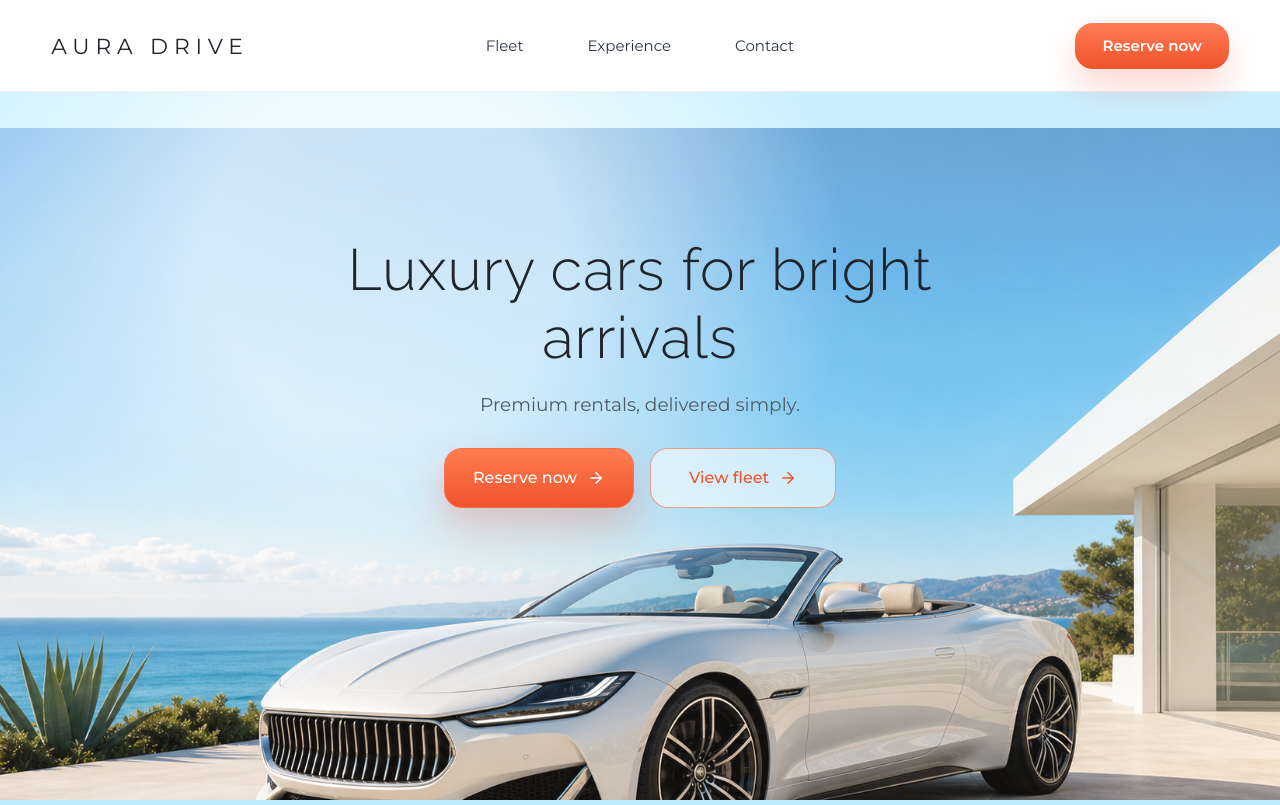
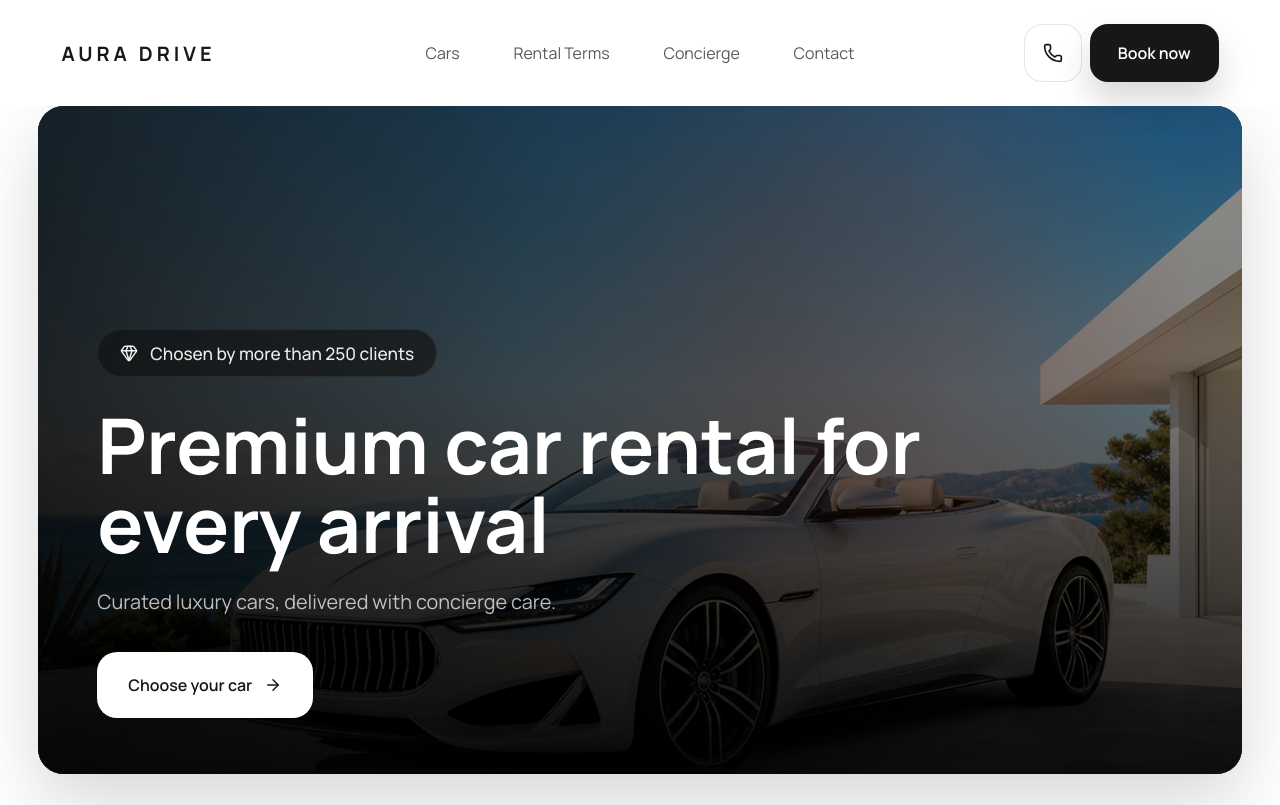
Before and after one commit to bamideleadesola-droid/aura-drive-luxury-rentals, a React (Vite) app: page / in a window 1280 px wide. Built offline with nearby package versions, Linux system fonts and the light colour scheme.

Commit message:
Restyle hero with cinematic framed layout

```diff
--- a/src/App.tsx
+++ b/src/App.tsx
@@ -1,5 +1,5 @@
 import { useState } from "react";
-import { ArrowRight, Menu, X } from "lucide-react";
+import { ArrowRight, Gem, Menu, Phone, X } from "lucide-react";
 
 function App() {
   const [menuOpen, setMenuOpen] = useState(false);
@@ -12,14 +12,20 @@ function App() {
         </a>
 
         <nav className="nav__links" aria-label="Primary">
-          <a href="#reserve">Fleet</a>
-          <a href="#reserve">Experience</a>
+          <a href="#reserve">Cars</a>
+          <a href="#reserve">Rental Terms</a>
+          <a href="#reserve">Concierge</a>
           <a href="mailto:hello@auradrive.example">Contact</a>
         </nav>
 
-        <a className="nav__cta" href="#reserve">
-          Reserve now
-        </a>
+        <div className="nav__actions">
+          <a className="nav__icon" href="mailto:hello@auradrive.example" aria-label="Contact AURA DRIVE">
+            <Phone aria-hidden="true" size={20} />
+          </a>
+          <a className="nav__cta" href="#reserve">
+            Book now
+          </a>
+        </div>
 
         <button
           className="nav__menu"
@@ -33,10 +39,13 @@ function App() {
 
         <nav className={`nav__mobile ${menuOpen ? "nav__mobile--open" : ""}`} aria-label="Mobile">
           <a href="#reserve" onClick={() => setMenuOpen(false)}>
-            Fleet
+            Cars
           </a>
           <a href="#reserve" onClick={() => setMenuOpen(false)}>
-            Experience
+            Rental Terms
+          </a>
+          <a href="#reserve" onClick={() => setMenuOpen(false)}>
+            Concierge
           </a>
           <a href="mailto:hello@auradrive.example" onClick={() => setMenuOpen(false)}>
             Contact
@@ -53,16 +62,17 @@ function App() {
         <div className="hero__wash" />
 
         <div className="hero__content">
-          <h1>Luxury cars for bright arrivals</h1>
-          <p>Premium rentals, delivered simply.</p>
+          <div className="hero__proof">
+            <Gem aria-hidden="true" size={18} />
+            Chosen by more than 250 clients
+          </div>
+
+          <h1>Premium car rental for every arrival</h1>
+          <p>Curated luxury cars, delivered with concierge care.</p>
 
           <div className="hero__actions" aria-label="Hero actions">
             <a className="button button--primary" id="reserve" href="mailto:hello@auradrive.example">
-              Reserve now
-              <ArrowRight aria-hidden="true" size={18} />
-            </a>
-            <a className="button button--secondary" href="mailto:hello@auradrive.example">
-              View fleet
+              Choose your car
               <ArrowRight aria-hidden="true" size={18} />
             </a>
           </div>
--- a/src/styles.css
+++ b/src/styles.css
@@ -1,16 +1,14 @@
-@import url("https://fonts.googleapis.com/css2?family=Montserrat:wght@400;500;600&family=Raleway:wght@300;400;500&display=swap");
+@import url("https://fonts.googleapis.com/css2?family=Manrope:wght@400;500;600;700&display=swap");
 
 :root {
-  font-family: "Montserrat", system-ui, -apple-system, BlinkMacSystemFont, "Segoe UI", sans-serif;
-  color: #20242b;
-  background: #bcecff;
-  --ink: #20242b;
-  --muted: #4e5b67;
-  --line: rgba(32, 36, 43, 0.14);
-  --orange: #ff6b38;
-  --orange-deep: #f0522b;
-  --sky: #a9e7ff;
-  --shadow: 0 22px 44px rgba(231, 91, 50, 0.23);
+  font-family: "Manrope", system-ui, -apple-system, BlinkMacSystemFont, "Segoe UI", sans-serif;
+  color: #171717;
+  background: #ffffff;
+  --ink: #171717;
+  --muted: #5d5d5d;
+  --line: rgba(23, 23, 23, 0.11);
+  --cream: #f7f3ed;
+  --shadow: 0 28px 70px rgba(0, 0, 0, 0.16);
 }
 
 * {
@@ -24,7 +22,7 @@ html {
 body {
   margin: 0;
   min-width: 320px;
-  background: #f7fbff;
+  background: #ffffff;
 }
 
 a {
@@ -45,34 +43,31 @@ button {
 .nav {
   position: relative;
   z-index: 5;
-  min-height: 92px;
-  padding: 0 clamp(24px, 4vw, 56px);
+  min-height: 106px;
+  padding: 0 clamp(26px, 4.8vw, 78px);
   display: grid;
   grid-template-columns: 1fr auto 1fr;
   align-items: center;
-  gap: 28px;
+  gap: clamp(24px, 4vw, 56px);
   color: var(--ink);
-  background: rgba(255, 255, 255, 0.96);
-  border-bottom: 1px solid rgba(23, 27, 32, 0.06);
-  backdrop-filter: blur(20px);
+  background: #ffffff;
 }
 
 .brand {
   justify-self: start;
   display: inline-flex;
   align-items: center;
-  font-family: "Montserrat", system-ui, sans-serif;
-  font-size: clamp(18px, 1.7vw, 26px);
-  font-weight: 400;
-  letter-spacing: 0.27em;
+  font-size: clamp(18px, 1.55vw, 25px);
+  font-weight: 700;
+  letter-spacing: 0.2em;
 }
 
 .nav__links {
   display: flex;
   align-items: center;
-  gap: clamp(42px, 5vw, 76px);
-  color: #2d3742;
-  font-size: 15px;
+  gap: clamp(34px, 4.2vw, 66px);
+  color: #5a5a5a;
+  font-size: 16px;
   font-weight: 400;
 }
 
@@ -81,22 +76,41 @@ button {
 }
 
 .nav__links a:hover {
-  color: var(--orange-deep);
+  color: #171717;
+}
+
+.nav__actions {
+  justify-self: end;
+  display: inline-flex;
+  align-items: center;
+  gap: 8px;
+}
+
+.nav__icon,
+.nav__cta {
+  display: inline-flex;
+  align-items: center;
+  justify-content: center;
+}
+
+.nav__icon {
+  width: 58px;
+  height: 58px;
+  border: 1px solid var(--line);
+  border-radius: 18px;
+  color: #171717;
+  background: #ffffff;
 }
 
 .nav__cta {
-  justify-self: end;
-  display: inline-flex;
-  align-items: center;
-  justify-content: center;
-  min-height: 46px;
-  padding: 0 27px;
+  min-height: 58px;
+  padding: 0 28px;
   border-radius: 18px;
   color: #fff;
-  background: linear-gradient(180deg, #ff7d56 0%, var(--orange-deep) 100%);
-  font-size: 15px;
+  background: #171717;
+  font-size: 16px;
   font-weight: 600;
-  box-shadow: 0 18px 34px rgba(240, 82, 43, 0.22);
+  box-shadow: 0 18px 34px rgba(0, 0, 0, 0.16);
 }
 
 .nav__menu {
@@ -106,10 +120,10 @@ button {
   height: 44px;
   align-items: center;
   justify-content: center;
-  border: 1px solid rgba(255, 116, 79, 0.42);
+  border: 1px solid var(--line);
   border-radius: 14px;
-  color: var(--orange-deep);
-  background: rgba(255, 255, 255, 0.76);
+  color: #171717;
+  background: #ffffff;
 }
 
 .nav__mobile {
@@ -118,14 +132,18 @@ button {
 
 .hero {
   position: relative;
-  min-height: calc(100svh - 92px);
-  padding: clamp(126px, 18vh, 198px) clamp(18px, 4vw, 56px) 0;
+  min-height: calc(100svh - 132px);
+  margin: 0 clamp(16px, 3vw, 54px) clamp(18px, 2.4vw, 34px);
+  padding: clamp(42px, 6vw, 72px) clamp(26px, 4.6vw, 82px) clamp(54px, 7vh, 86px);
   display: flex;
-  align-items: flex-start;
-  justify-content: center;
+  align-items: flex-end;
+  justify-content: flex-start;
   isolation: isolate;
   overflow: hidden;
-  background: linear-gradient(180deg, #b9ebff 0%, #e7f8ff 48%, #f4dfcf 100%);
+  color: #ffffff;
+  border-radius: clamp(24px, 2vw, 34px);
+  background: #080807;
+  box-shadow: var(--shadow);
 }
 
 .hero__image,
@@ -143,52 +161,69 @@ button {
   bottom: 0;
   height: 100%;
   object-fit: cover;
-  object-position: center top;
-  transform: translateY(36px) scale(1.015);
-  transform-origin: center top;
-  filter: saturate(1.02) contrast(1.02) brightness(1.01);
+  object-position: center bottom;
+  transform: scale(1.16);
+  transform-origin: center bottom;
+  filter: saturate(0.88) contrast(1.1) brightness(0.66);
 }
 
 .hero__wash {
   z-index: 1;
   background:
-    linear-gradient(180deg, rgba(255, 255, 255, 0.31) 0%, rgba(255, 255, 255, 0.24) 36%, rgba(255, 255, 255, 0.05) 58%, rgba(255, 232, 216, 0.06) 100%),
-    radial-gradient(circle at 30% 23%, rgba(255, 255, 255, 0.62) 0 17%, rgba(255, 255, 255, 0) 44%),
-    radial-gradient(circle at 80% 18%, rgba(82, 187, 244, 0.08) 0 17%, rgba(82, 187, 244, 0) 48%);
+    linear-gradient(180deg, rgba(0, 0, 0, 0.03) 0%, rgba(0, 0, 0, 0.17) 42%, rgba(0, 0, 0, 0.84) 100%),
+    linear-gradient(90deg, rgba(0, 0, 0, 0.74) 0%, rgba(0, 0, 0, 0.5) 34%, rgba(0, 0, 0, 0.12) 76%),
+    radial-gradient(circle at 68% 30%, rgba(150, 58, 34, 0.28) 0 12%, rgba(150, 58, 34, 0) 36%);
 }
 
 .hero__content {
   position: relative;
   z-index: 2;
-  width: min(100%, 790px);
-  margin: 0 auto;
-  text-align: center;
+  width: min(100%, 980px);
+  margin: 0;
+  text-align: left;
+}
+
+.hero__proof {
+  width: fit-content;
+  margin-bottom: 28px;
+  display: inline-flex;
+  align-items: center;
+  gap: 12px;
+  min-height: 48px;
+  padding: 0 22px;
+  border: 1px solid rgba(255, 255, 255, 0.07);
+  border-radius: 999px;
+  color: rgba(255, 255, 255, 0.92);
+  background: rgba(16, 16, 16, 0.6);
+  font-size: clamp(15px, 1.35vw, 18px);
+  font-weight: 500;
+  backdrop-filter: blur(18px);
 }
 
 .hero h1 {
-  margin: 0 auto;
-  max-width: 780px;
-  color: var(--ink);
-  font-family: "Raleway", "Montserrat", system-ui, sans-serif;
-  font-size: clamp(40px, 4.55vw, 68px);
-  line-height: 1.16;
-  font-weight: 300;
-  letter-spacing: 0.018em;
+  margin: 0;
+  max-width: 960px;
+  color: #ffffff;
+  font-size: clamp(50px, 6vw, 92px);
+  line-height: 1.03;
+  font-weight: 700;
+  letter-spacing: 0;
 }
 
 .hero p {
-  margin: 20px auto 0;
-  color: var(--muted);
-  font-size: clamp(16px, 1.45vw, 20px);
+  margin: 24px 0 0;
+  max-width: 720px;
+  color: rgba(255, 255, 255, 0.72);
+  font-size: clamp(17px, 1.55vw, 22px);
   line-height: 1.55;
   font-weight: 400;
 }
 
 .hero__actions {
-  margin-top: 28px;
+  margin-top: 34px;
   display: flex;
   align-items: center;
-  justify-content: center;
+  justify-content: flex-start;
   gap: 16px;
   flex-wrap: wrap;
 }
@@ -197,14 +232,14 @@ button {
   display: inline-flex;
   align-items: center;
   justify-content: center;
-  gap: 10px;
-  min-width: 186px;
-  min-height: 60px;
-  padding: 0 28px;
+  gap: 12px;
+  min-width: 190px;
+  min-height: 66px;
+  padding: 0 30px;
   border: 1px solid var(--line);
-  border-radius: 18px;
+  border-radius: 20px;
   font-size: 16px;
-  font-weight: 500;
+  font-weight: 600;
   transition:
     transform 180ms ease,
     box-shadow 180ms ease,
@@ -212,21 +247,22 @@ button {
 }
 
 .button:hover,
-.nav__cta:hover {
+.nav__cta:hover,
+.nav__icon:hover {
   transform: translateY(-2px);
 }
 
 .button--primary {
-  color: #fff;
-  border-color: rgba(255, 116, 79, 0.8);
-  background: linear-gradient(180deg, #ff7e52 0%, var(--orange-deep) 100%);
-  box-shadow: 0 18px 38px rgba(240, 82, 43, 0.27);
+  color: #171717;
+  border-color: rgba(255, 255, 255, 0.9);
+  background: #ffffff;
+  box-shadow: 0 22px 44px rgba(0, 0, 0, 0.18);
 }
 
 .button--secondary {
-  color: var(--orange-deep);
-  border-color: rgba(240, 82, 43, 0.5);
-  background: rgba(255, 255, 255, 0.56);
+  color: #ffffff;
+  border-color: rgba(255, 255, 255, 0.22);
+  background: rgba(255, 255, 255, 0.1);
   backdrop-filter: blur(12px);
 }
 
@@ -237,7 +273,7 @@ button {
   }
 
   .nav__links,
-  .nav__cta {
+  .nav__actions {
     display: none;
   }
 
@@ -255,7 +291,7 @@ button {
     padding: 10px;
     border: 1px solid rgba(38, 42, 47, 0.08);
     border-radius: 18px;
-    background: rgba(255, 255, 255, 0.86);
+    background: rgba(255, 255, 255, 0.92);
     box-shadow: var(--shadow);
     opacity: 0;
     pointer-events: none;
@@ -281,23 +317,24 @@ button {
   }
 
   .nav__mobile a:hover {
-    background: rgba(255, 116, 79, 0.1);
-    color: var(--orange-deep);
+    background: rgba(23, 23, 23, 0.06);
+    color: #171717;
   }
 
   .hero {
     min-height: calc(100svh - 82px);
-    padding-top: 70px;
+    margin-inline: 16px;
+    padding: 42px 28px 46px;
   }
 
   .hero__image {
-    object-position: 38% bottom;
+    object-position: 48% bottom;
   }
 }
 
 @media (min-width: 901px) and (max-height: 760px) {
   .hero {
-    padding-top: clamp(74px, 11vh, 88px);
+    min-height: 640px;
   }
 }
 
@@ -307,49 +344,58 @@ button {
   }
 
   .brand {
-    font-size: 21px;
+    font-size: 17px;
+    letter-spacing: 0.18em;
   }
 
   .hero {
-    padding-inline: 18px;
-    padding-top: 48px;
+    min-height: calc(100svh - 106px);
+    margin: 0 14px 14px;
+    padding: 34px 22px 38px;
+    border-radius: 24px;
   }
 
   .hero__image {
     top: 0;
     bottom: 0;
     height: 100%;
-    object-position: 36% bottom;
-    transform: none;
+    object-position: 42% bottom;
+    transform: scale(1.1);
   }
 
   .hero__wash {
     background:
-      linear-gradient(180deg, rgba(255, 255, 255, 0.34) 0%, rgba(255, 255, 255, 0.07) 42%, rgba(255, 230, 212, 0.1) 100%),
-      radial-gradient(circle at 49% 18%, rgba(255, 255, 255, 0.42) 0 18%, rgba(255, 255, 255, 0) 42%);
+      linear-gradient(180deg, rgba(0, 0, 0, 0.12) 0%, rgba(0, 0, 0, 0.22) 34%, rgba(0, 0, 0, 0.9) 100%),
+      linear-gradient(90deg, rgba(0, 0, 0, 0.74) 0%, rgba(0, 0, 0, 0.4) 64%, rgba(0, 0, 0, 0.2) 100%);
+  }
+
+  .hero__proof {
+    margin-bottom: 20px;
+    min-height: 42px;
+    padding-inline: 16px;
+    font-size: 13px;
   }
 
   .hero h1 {
-    max-width: 350px;
-    font-size: clamp(36px, 10.6vw, 46px);
-    line-height: 1.02;
+    max-width: 340px;
+    font-size: clamp(38px, 11.6vw, 52px);
+    line-height: 1.04;
   }
 
   .hero p {
-    margin-top: 16px;
-    max-width: 290px;
+    margin-top: 18px;
+    max-width: 330px;
     font-size: 15px;
   }
 
   .hero__actions {
-    margin-top: 26px;
-    gap: 11px;
+    margin-top: 28px;
   }
 
   .button {
-    min-width: 150px;
-    min-height: 54px;
-    padding-inline: 20px;
+    min-width: 178px;
+    min-height: 58px;
+    padding-inline: 22px;
     font-size: 15px;
   }
 }
```
